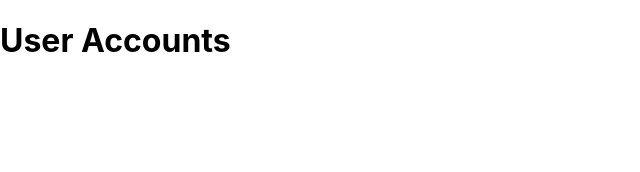
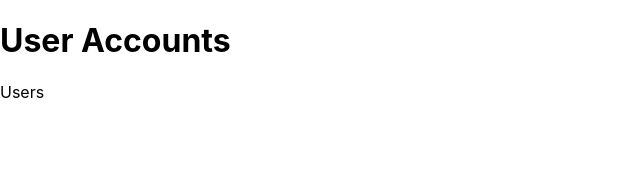
Before and after one commit to BastionFennell/reqres, a React (Create React App) app: page / in a window 1280 px wide. Shown: the top 172 px of the page, without its empty margins (0-640 px from the left). Built offline with nearby package versions, Linux system fonts and the light colour scheme.

Commit message:
Stub out user-list

```diff
--- a/src/App.tsx
+++ b/src/App.tsx
@@ -1,4 +1,6 @@
 import React, { Component } from 'react';
+
+import UserList from './components/user-list';
 
 class App extends Component {
   render() {
@@ -7,6 +9,9 @@ class App extends Component {
         <header>
             <h1> User Accounts </h1>
         </header>
+        <main>
+            <UserList />
+        </main>
       </React.Fragment>
     );
   }
--- /dev/null
+++ b/src/components/user-list/index.ts
@@ -0,0 +1 @@
+export {default }from './user-list';
--- /dev/null
+++ b/src/components/user-list/user-list.tsx
@@ -0,0 +1,13 @@
+import React, { Component } from 'react';
+
+class UserList extends Component {
+    render() {
+        return (
+            <section>
+                Users
+            </section>
+        );
+    }
+}
+
+export default UserList;
```
